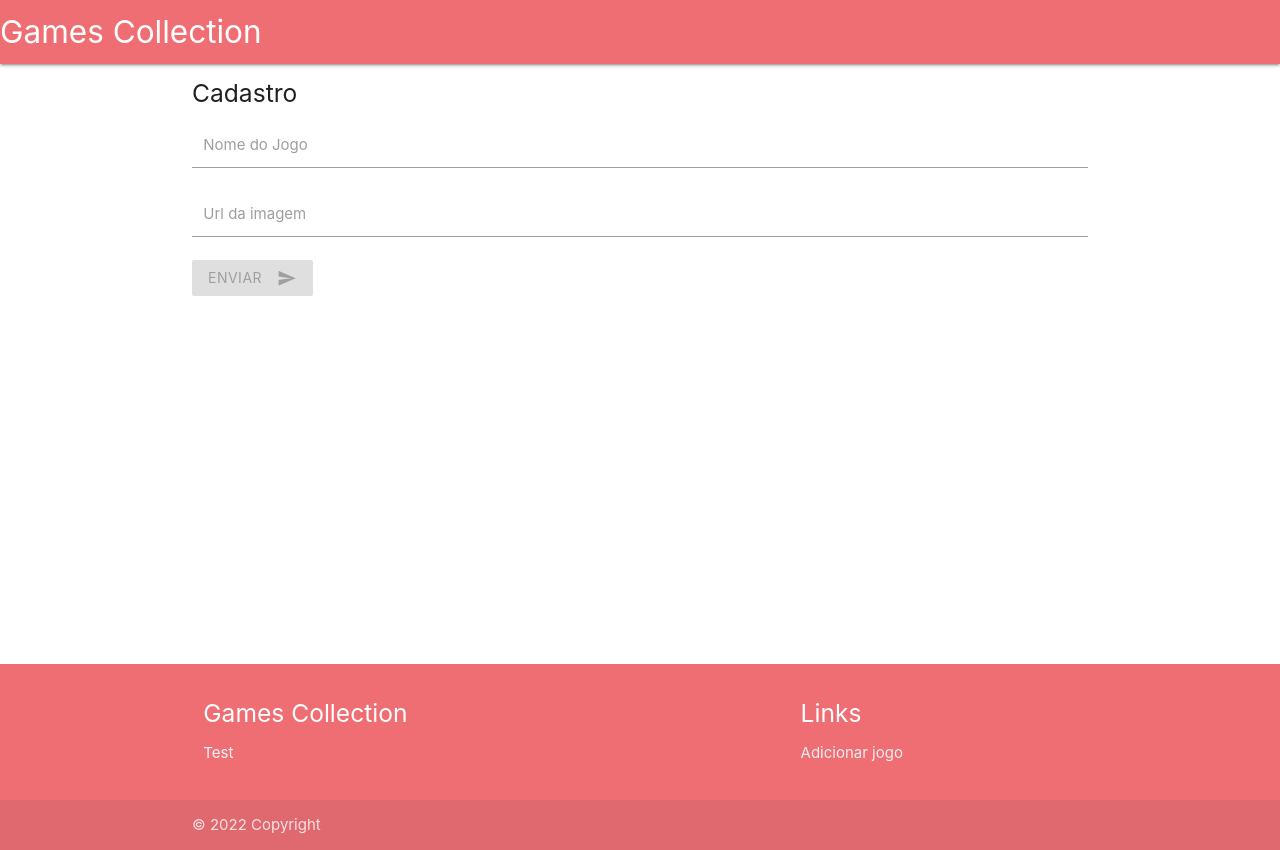
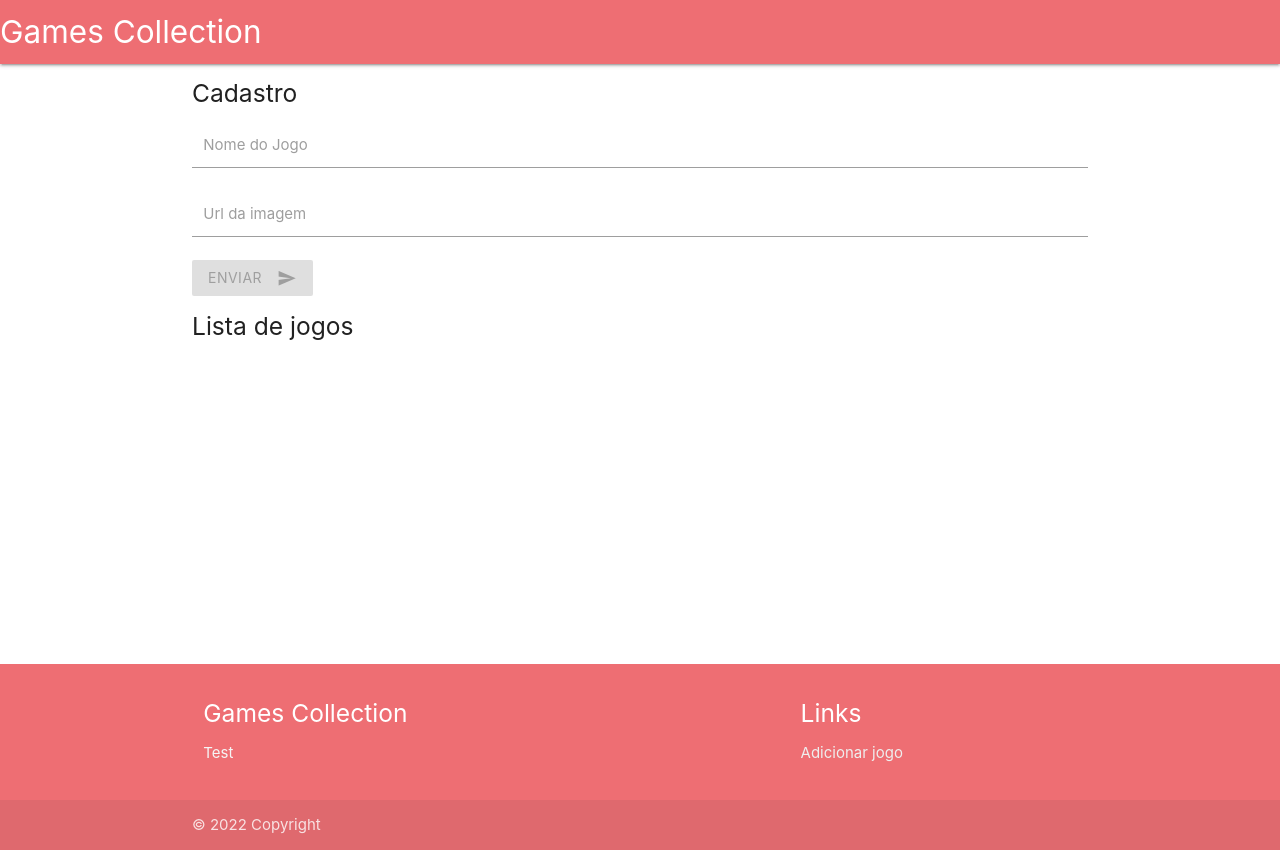
Before and after one commit to Dudley-Boxista/games-collection, an Angular app: page /game/add in a window 1280 px wide. Built offline with nearby package versions, Linux system fonts and the light colour scheme.

Commit message:
Add a list name

```diff
--- a/src/app/game/game.component.html
+++ b/src/app/game/game.component.html
@@ -23,7 +23,7 @@
             <i class="material-icons right">send</i>
         </button>
     </form>
-
+    <h5>Lista de jogos</h5>
     <div>
         <div *ngFor="let g of games">
             <div class="card card-small">
```
